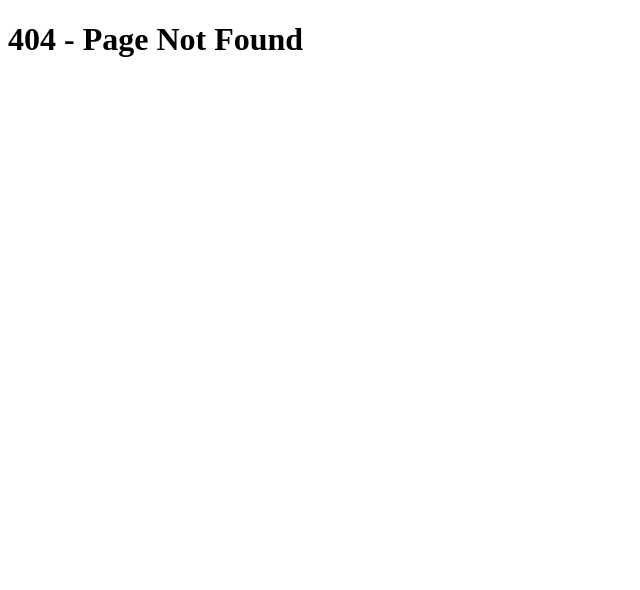
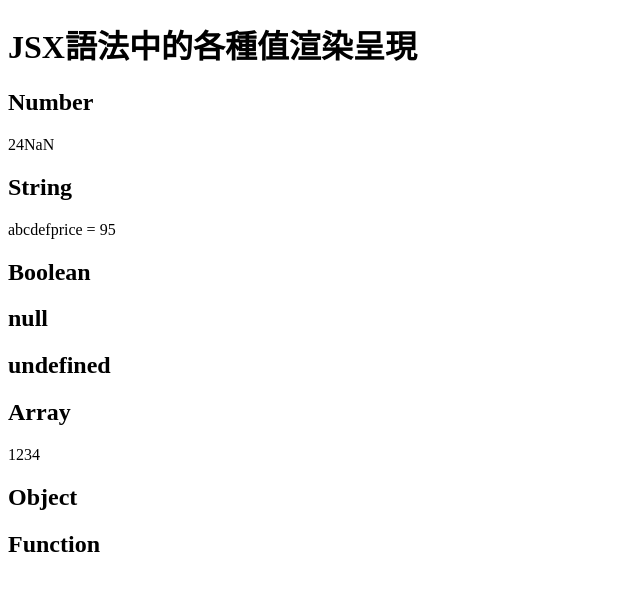
Before and after one commit to XuanYing0915/react_class_base, a Next.js app: page /course/jsx-values in a window 1280 px wide. Before the commit this address had no page. Shown: the top 590 px of the page, without its empty margins (0-640 px from the left). Built offline with nearby package versions, Linux system fonts and the light colour scheme.

Commit message:
jsx語法渲染

```diff
--- /dev/null
+++ b/pages/course/jsx-values.js
@@ -0,0 +1,33 @@
+export default function JsxValues() {
+  return (
+    <>
+      <h1>JSX語法中的各種值渲染呈現</h1>
+      <h2>Number</h2>
+      {123 - 99}
+      {NaN}
+      <h2>String</h2>
+      abc
+      {'def'}
+      {`price = ${100 - 5}`}
+      <h2>Boolean</h2>
+      {/* 不呈現 */}
+      {true}
+      {false}
+      <h2>null</h2>
+      {/* 不呈現 */}
+      {null}
+      <h2>undefined</h2>
+      {/* 不呈現 */}
+      {undefined}
+      <h2>Array</h2>
+      {/* 組合所有成員呈現，類似array.join("") */}
+      {[1, 2, 3, 4]}
+      <h2>Object</h2>
+      {/* 不能直接渲染，會造成中斷錯誤 */}
+      {/* {{ a: 1, b: 2 }} */}
+      <h2>Function</h2>
+      {/* 會有警告，不呈現 */}
+      {() => {}}
+    </>
+  )
+}
--- a/pages/user/login.js
+++ b/pages/user/login.js
@@ -1,5 +1,9 @@
 import React from 'react'
 
 export default function login() {
-  return <div>login</div>
+  return (
+    <>
+      <div>login</div>
+    </>
+  )
 }
```
Also changed, not shown: public/404.png (added).
